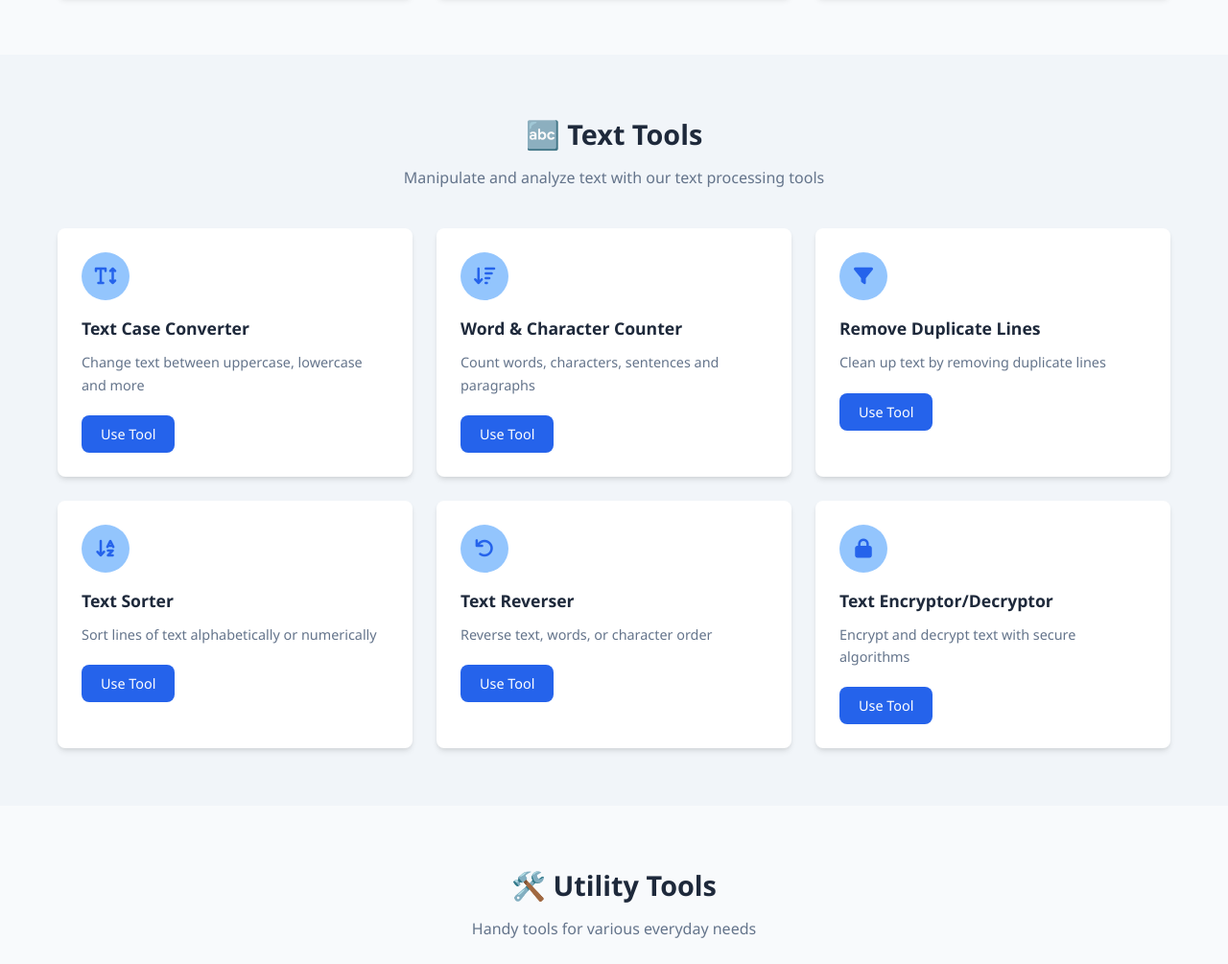
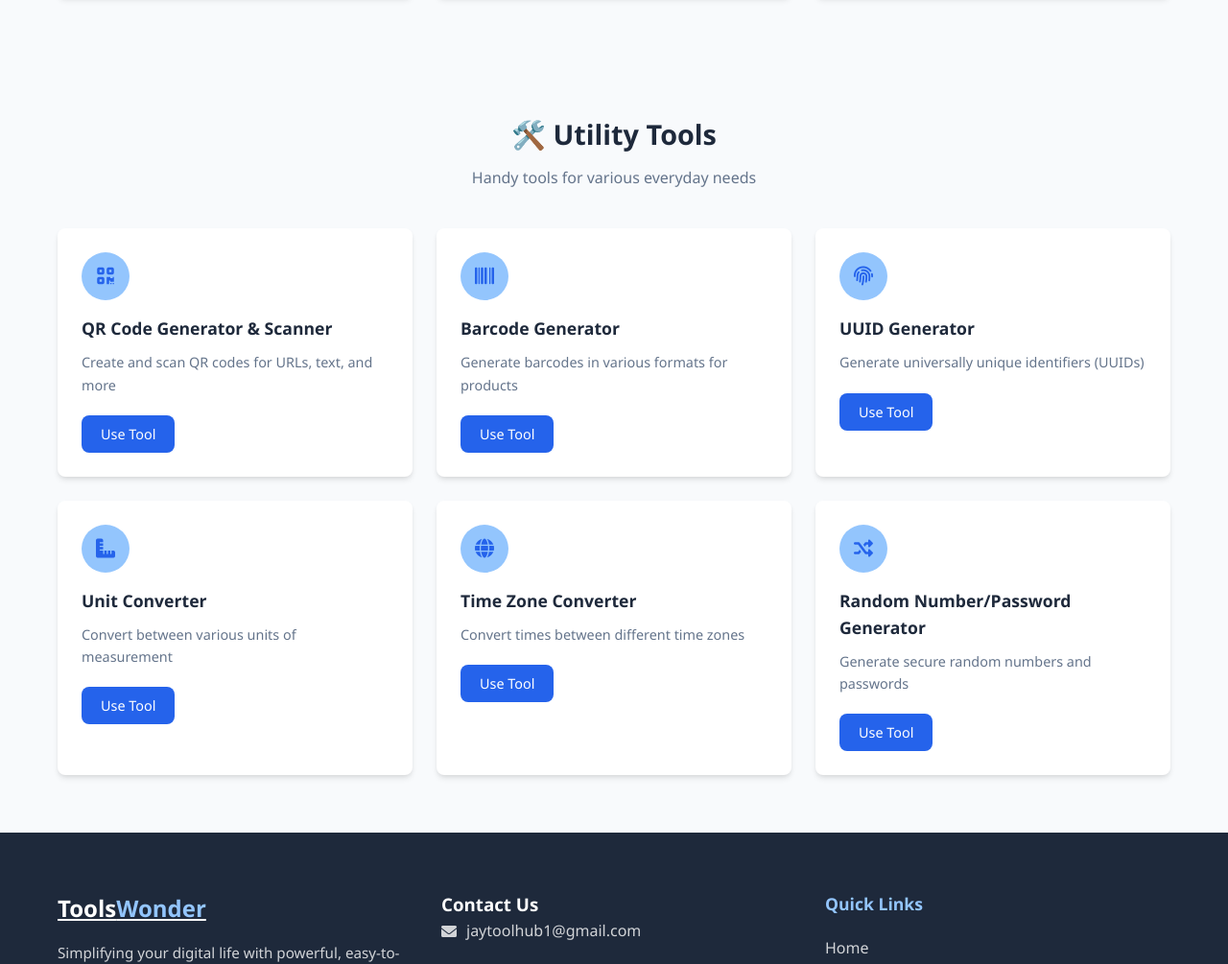
Before and after one commit to jaytoolhub-crypto/Jay-tool, a plain HTML site: page index.html in a window 1280 px wide. Shown: the part 2825-3830 px from the top of the page at 96% size. Drawn offline with Linux system fonts and the light colour scheme.

Commit message:
index.html

```diff
--- a/index.html
+++ b/index.html
@@ -775,71 +775,6 @@
         </div>
     </section>
 
-    <!-- Text Tools Section -->
-    <section class="tools-section" style="background-color: #f1f5f9;">
-        <div class="container">
-            <div class="section-header">
-                <h2>🔤 Text Tools</h2>
-                <p>Manipulate and analyze text with our text processing tools</p>
-            </div>
-
-            <div class="tools-grid">
-                <div class="tool-card">
-                    <div class="tool-icon-container">
-                        <i class="fas fa-text-height"></i>
-                    </div>
-                    <h3>Text Case Converter</h3>
-                    <p>Change text between uppercase, lowercase and more</p>
-                    <a href="text-case-converter.html" class="tool-button">Use Tool</a>
-                </div>
-
-                <div class="tool-card">
-                    <div class="tool-icon-container">
-                        <i class="fas fa-sort-amount-down"></i>
-                    </div>
-                    <h3>Word & Character Counter</h3>
-                    <p>Count words, characters, sentences and paragraphs</p>
-                    <a href="#" class="tool-button">Use Tool</a>
-                </div>
-
-                <div class="tool-card">
-                    <div class="tool-icon-container">
-                        <i class="fas fa-filter"></i>
-                    </div>
-                    <h3>Remove Duplicate Lines</h3>
-                    <p>Clean up text by removing duplicate lines</p>
-                    <a href="#" class="tool-button">Use Tool</a>
-                </div>
-
-                <div class="tool-card">
-                    <div class="tool-icon-container">
-                        <i class="fas fa-sort-alpha-down"></i>
-                    </div>
-                    <h3>Text Sorter</h3>
-                    <p>Sort lines of text alphabetically or numerically</p>
-                    <a href="text-shortner.html" class="tool-button">Use Tool</a>
-                </div>
-
-                <div class="tool-card">
-                    <div class="tool-icon-container">
-                        <i class="fas fa-undo"></i>
-                    </div>
-                    <h3>Text Reverser</h3>
-                    <p>Reverse text, words, or character order</p>
-                    <a href="#" class="tool-button">Use Tool</a>
-                </div>
-
-                <div class="tool-card">
-                    <div class="tool-icon-container">
-                        <i class="fas fa-lock"></i>
-                    </div>
-                    <h3>Text Encryptor/Decryptor</h3>
-                    <p>Encrypt and decrypt text with secure algorithms</p>
-                    <a href="text-encryptor.html" class="tool-button">Use Tool</a>
-                </div>
-            </div>
-        </div>
-    </section>
 
     <!-- Utility Tools Section -->
     <section class="tools-section">
@@ -912,7 +847,7 @@
         <div class="container">
             <div class="footer-container">
                 <div class="footer-about">
-                    <a href="#" class="footer-logo">jaytool<span>hub</span></a>
+                    <a href="#" class="footer-logo">Tools<span>Wonder</span></a>
                     <p>Simplifying your digital life with powerful, easy-to-use tools for all your needs.</p>
                 </div>
 
@@ -933,7 +868,7 @@
             </div>
 
             <div class="footer-bottom">
-                <p>© 2023 Jay Tool Hub. All rights reserved.</p>
+                <p>© 2023 Tools Wonder. All rights reserved.</p>
             </div>
         </div>
     </footer>
```
